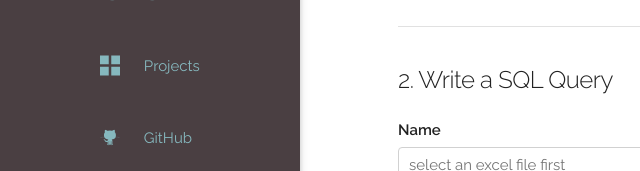
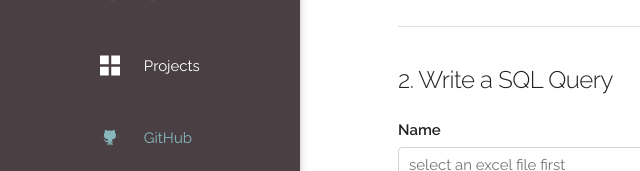
Before and after one commit to patm2013/patm2013.github.io, a plain HTML site: page projects/alasql/index.html in a window 1280 px wide. Shown: the part 277-448 px from the top of the page, 0-640 px from the left. Drawn offline with nearby package versions, Linux system fonts and the light colour scheme.

Commit message:
updated nav

```diff
--- a/projects/alasql/index.html
+++ b/projects/alasql/index.html
@@ -46,12 +46,12 @@
   –––––––––––––––––––––––––––––––––––––––––––––––––– -->
 <div id="outer">
 <div class="menu"><span id="menu-button" class="flaticon-menu55"></span></div>
-<div id="nav__cont" class="full-height nav-container__side nav-container">
+<div id="nav__cont" class="full-height nav-container__side nav-container nav-hidden-left">
   <div class="nav-full" id="nav">
       <h1 class="logo">PATRICK MOORE</h1>
       <ul class="iconLinks">
         <!-- <li class=""><a href="./blog.html" class="fade-to-white nav-link"><span class="flaticon-blogging1"></span> Blog</a></li> -->
-        <li class=""><a href="/projects/" class="fade-to-white nav-link"><span class="flaticon-gallery6"></span> Projects</a></li>
+        <li class=""><a href="/projects/" class="active fade-to-white nav-link"><span class="flaticon-gallery6"></span> Projects</a></li>
         <li class=""><a  href="https://github.com/patm2013/" target="_blank" class="fade-to-white nav-link"><span class="flaticon-socialnetwork133"></span> GitHub</a></li>
         <li class=""><a href="https://www.linkedin.com/in/patrickrmoore" target="_blank" class="fade-to-white nav-link"><span class="flaticon-social-network21"></span> LinkedIn</a></li>
         <li class=""><a href="mailto:patrickmoore053@gmail.com" class="fade-to-white nav-link"><span class="flaticon-mail80"></span> Contact</a></li>
```
